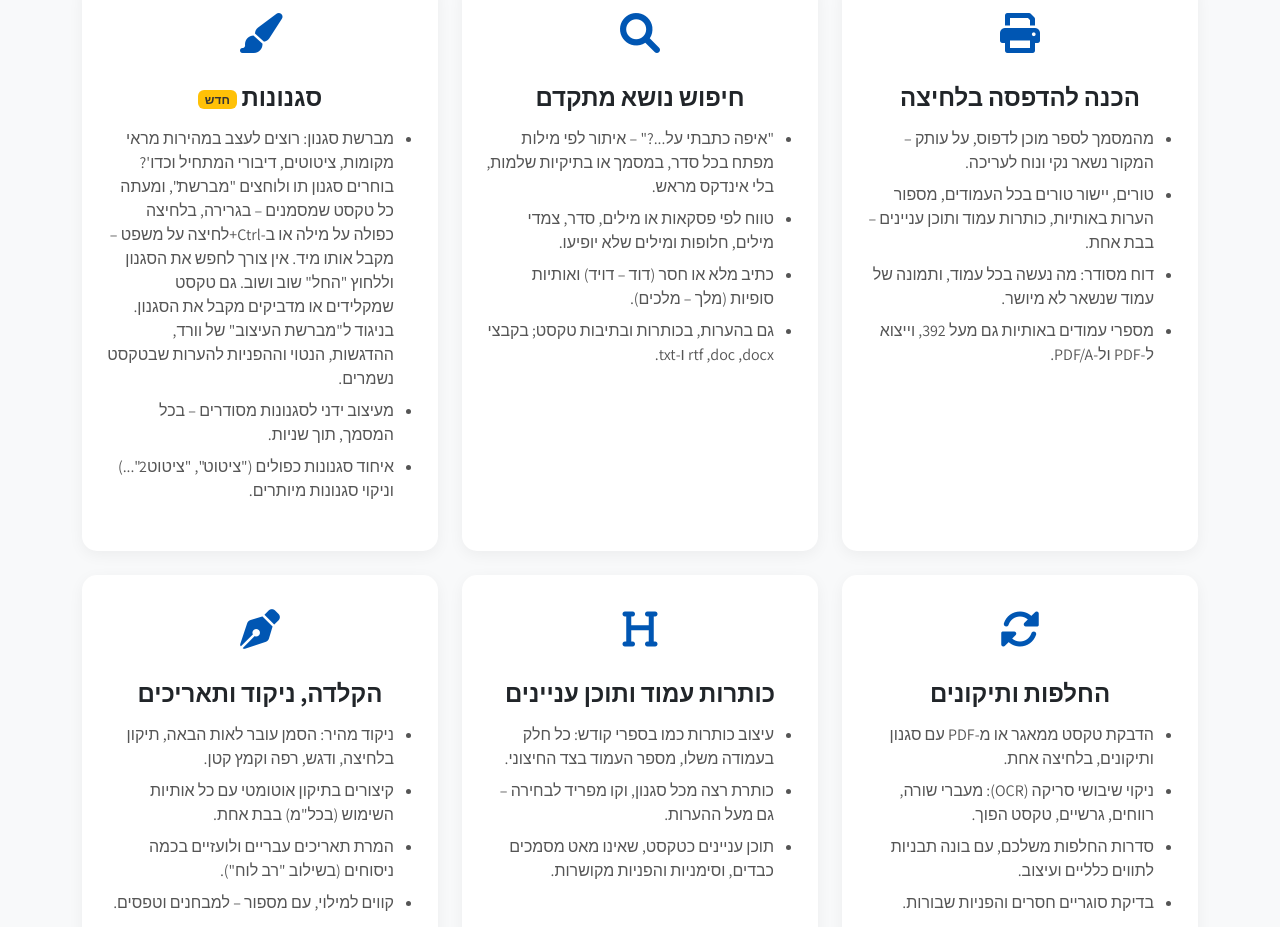
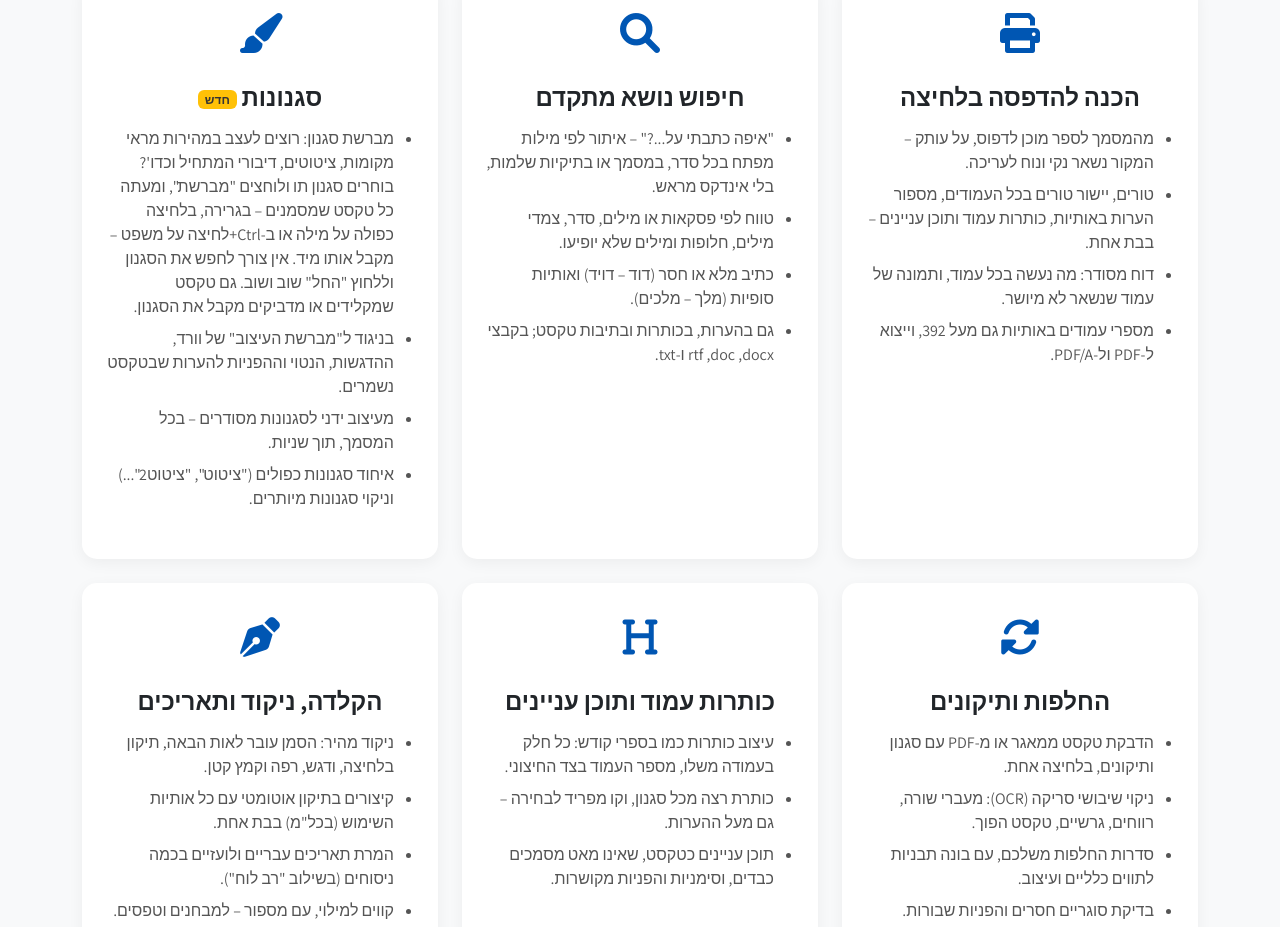
Before and after one commit to elischein/WordAccessories, a plain HTML site: page index.html in a window 1280 px wide. Shown: the part 1037-1964 px from the top of the page. Drawn offline with nearby package versions, Linux system fonts and the light colour scheme.

Commit message:
Duplicate list item and add clarification

```diff
--- a/index.html
+++ b/index.html
@@ -136,7 +136,8 @@
                     <div class="icon-box"><i class="fas fa-paint-brush"></i></div>
                     <h4>סגנונות <span class="badge-new">חדש</span></h4>
                     <ul>
-                        <li>מברשת סגנון: רוצים לעצב במהירות מראי מקומות, ציטוטים, דיבורי המתחיל וכדו'? בוחרים סגנון תו ולוחצים "מברשת", ומעתה כל טקסט שמסמנים – בגרירה, בלחיצה כפולה על מילה או ב-Ctrl+לחיצה על משפט – מקבל אותו מיד. אין צורך לחפש את הסגנון וללחוץ "החל" שוב ושוב. גם טקסט שמקלידים או מדביקים מקבל את הסגנון. בניגוד ל"מברשת העיצוב" של וורד, ההדגשות, הנטוי וההפניות להערות שבטקסט נשמרים.</li>
+                        <li>מברשת סגנון: רוצים לעצב במהירות מראי מקומות, ציטוטים, דיבורי המתחיל וכדו'? בוחרים סגנון תו ולוחצים "מברשת", ומעתה כל טקסט שמסמנים – בגרירה, בלחיצה כפולה על מילה או ב-Ctrl+לחיצה על משפט – מקבל אותו מיד. אין צורך לחפש את הסגנון וללחוץ "החל" שוב ושוב. גם טקסט שמקלידים או מדביקים מקבל את הסגנון.</li>
+                        <li>בניגוד ל"מברשת העיצוב" של וורד, ההדגשות, הנטוי וההפניות להערות שבטקסט נשמרים.</li>
                         <li>מעיצוב ידני לסגנונות מסודרים – בכל המסמך, תוך שניות.</li>
                         <li>איחוד סגנונות כפולים ("ציטוט", "ציטוט2"...) וניקוי סגנונות מיותרים.</li>
                     </ul>
```
